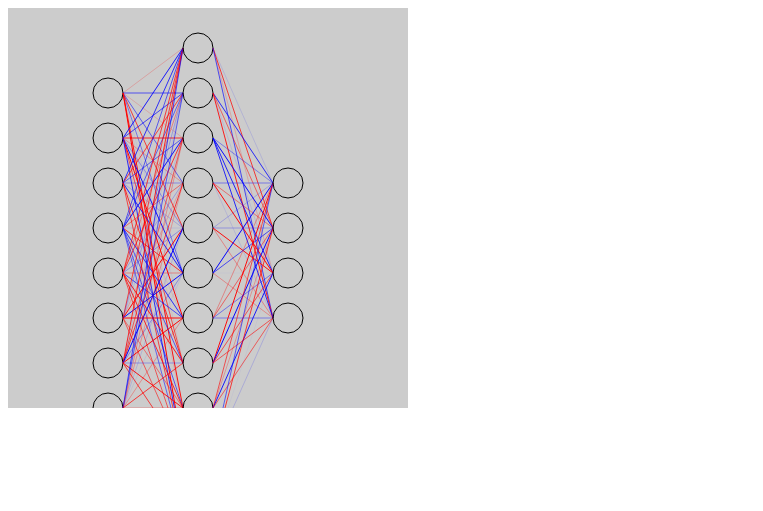
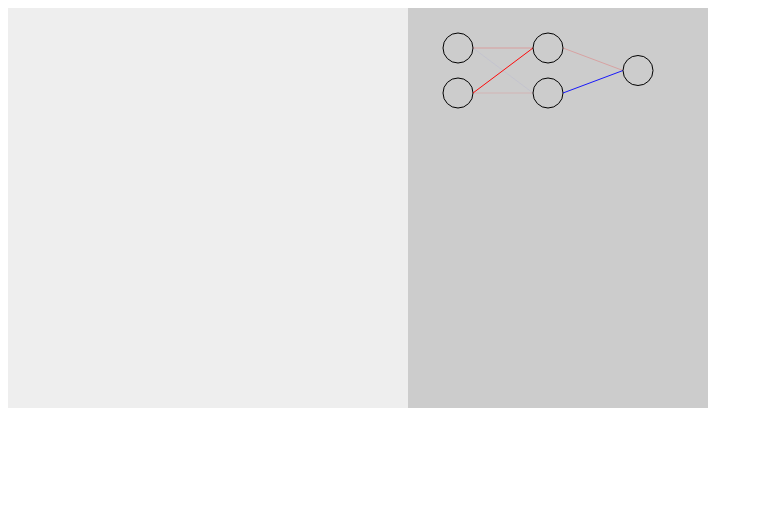
Before and after one commit to benlubas/PointTwo, a plain HTML site: page pts/curvy.html in a window 1280 px wide. Shown: the whole page, without its empty margins (0-763 px from the left). Drawn offline with nearby package versions, Linux system fonts and the light colour scheme.

Commit message:
fixed file things, set up the curvy lines one

```diff
--- a/pts/curvy.html
+++ b/pts/curvy.html
@@ -1,5 +1,4 @@
 <html>
-
 <head>
   <title>Curved Lines</title>
 </head>
@@ -9,24 +8,28 @@
 <script src="https://ajax.googleapis.com/ajax/libs/jquery/3.1.1/jquery.min.js"></script>
 
 <script src="../lib/b5.js"></script>
-<script src="../lib/SimpleNeuralNet.js"></script>
+<script src="../lib/simpleNeuralNet.js"></script>
 <script>
   const f = function (x) {
     let a = 1;
     let b = 2;
     let c = 3;
-    return a * math.pow(x - b, 2) + c
+    return a * Math.pow(x - b, 2) + c
   }
-  createCanvas(400, 400);
+  createCanvas(700, 500);
   let con = getCon();
-  background("#CCCCCC");
+  background("#CCCCCC", 700, 400);
+  background("#EEEEEE", 400, 400);
 
-  let net = new DeepNetwork(8, 10, 4);
-  net.draw(new Point(100, 40));
+  let net = new DeepNetwork(2, 2, 1);
+  net.draw(new Point(450, 40));
+
 
 
   let loop = setInterval(() => {
-
+    for(let i = 0; i < 400; i += .5){
+      let pt = new Point(i, f(i));
+    }
   }, 1000 / 30)
 
 </script>
```
Also changed, not shown: lib/b5.js.
